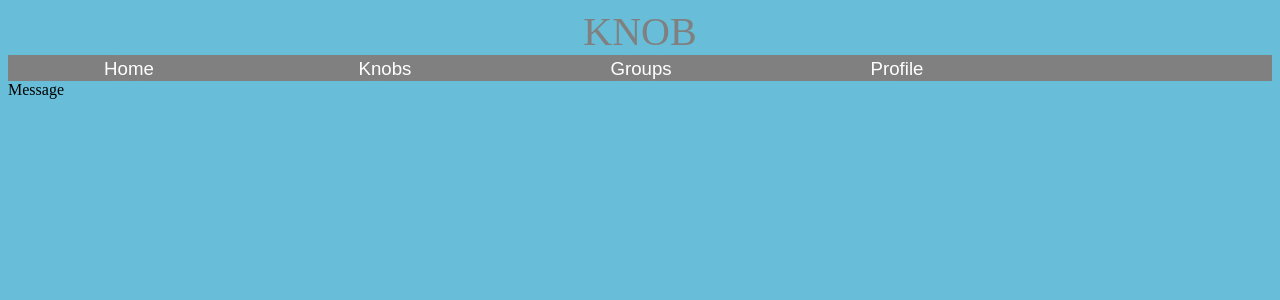
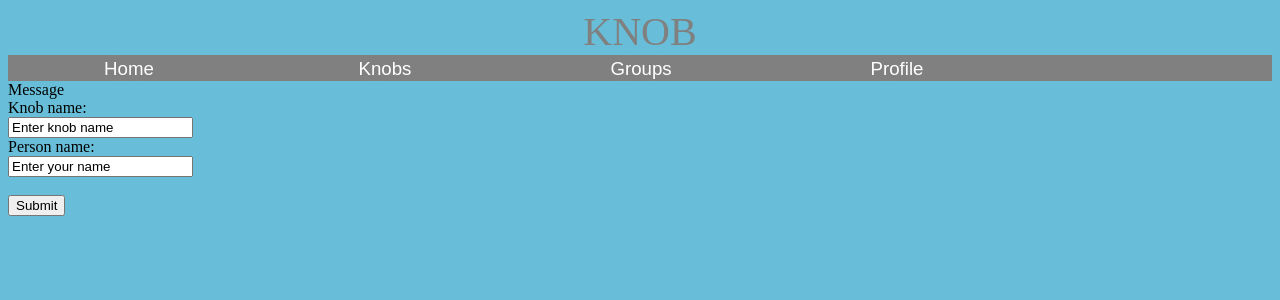
Before and after one commit to bwitt19/knob, a Python web app: template template/main.html in a window 1280 px wide. Shown: the top 300 px of the page. Run offline with Jinja, Linux system fonts and the light colour scheme; the template is opened without the code that fills it, so the values that code supplies are empty; some libraries are stand-ins or nearby versions.

Commit message:
Added knob text boxes

```diff
--- a/knob.js
+++ b/knob.js
@@ -3,7 +3,14 @@ class knob {
   {
     this.knobName = knobName;
     this.personName = personName;
-    this.knobTime = knobTime;
+    if (typeof knobTime === "undefined")
+    {
+      this.knobTime = 0;
+    }
+    else
+    {
+      this.knobTime = knobTime;
+    }
   }
 
   function getKnobName()
--- a/template/main.html
+++ b/template/main.html
@@ -41,5 +41,18 @@
 
   <div ID="message">
     Message
+  </div>
+  <div>
+    <script src="knob.js"></script>
+  </div>
 
+  <form>
+    Knob name:<br>
+    <input type="text" name="kName" value="Enter knob name">
+    <br>
+    Person name:<br>
+    <input type="text" name="pName" value="Enter your name">
+    <br><br>
+    <input type="submit" value="Submit">
+  </form>
 </body>
```
